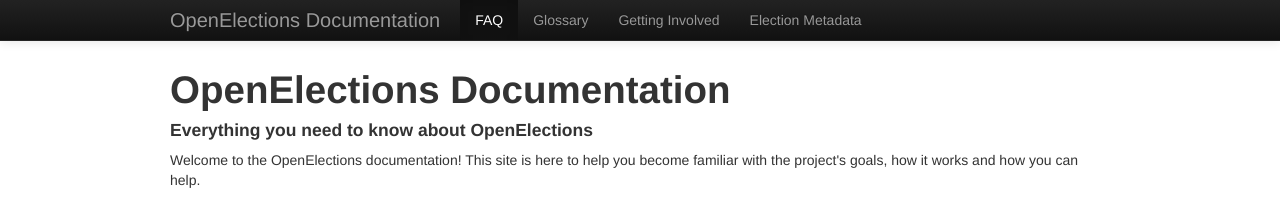
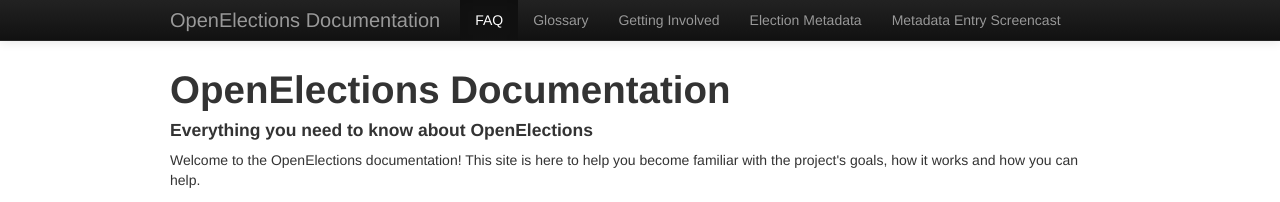
Before and after one commit to openelections/docs, a Jekyll site: the page built from index.html, in a window 1280 px wide. Shown: the top 202 px of the page. Built offline with Jekyll 4.4.1, drawn with Linux system fonts in a browser that asks for light colours; some web fonts are replaced.

Commit message:
Update default.html

```diff
--- a/_layouts/default.html
+++ b/_layouts/default.html
@@ -45,6 +45,7 @@
                 <li><a href="/glossary/">Glossary</a></li>
                 <li><a href="/getting-involved/">Getting Involved</a></li>
                 <li><a href="/election-metadata/">Election Metadata</a></li>
+                <li><a href="/metadata-screencast/">Metadata Entry Screencast</a></li>
               </ul>
             </div><!--/.nav-collapse -->
           </div>
```
